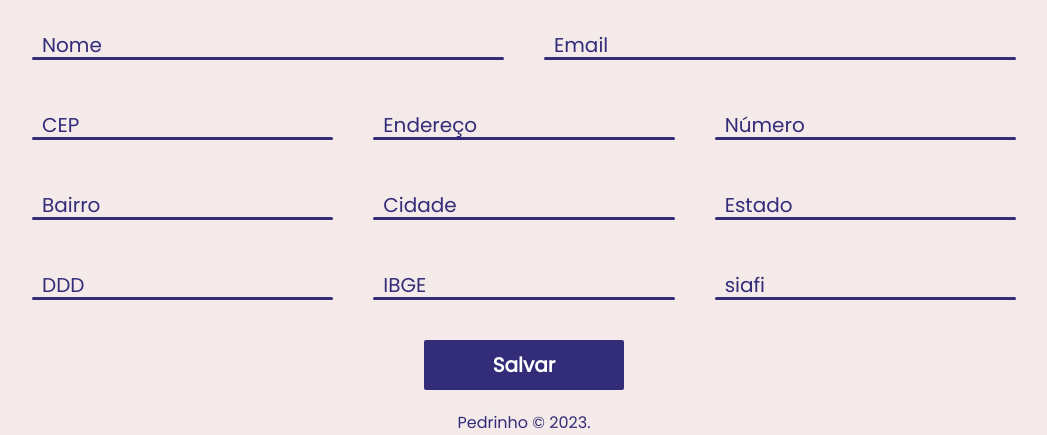
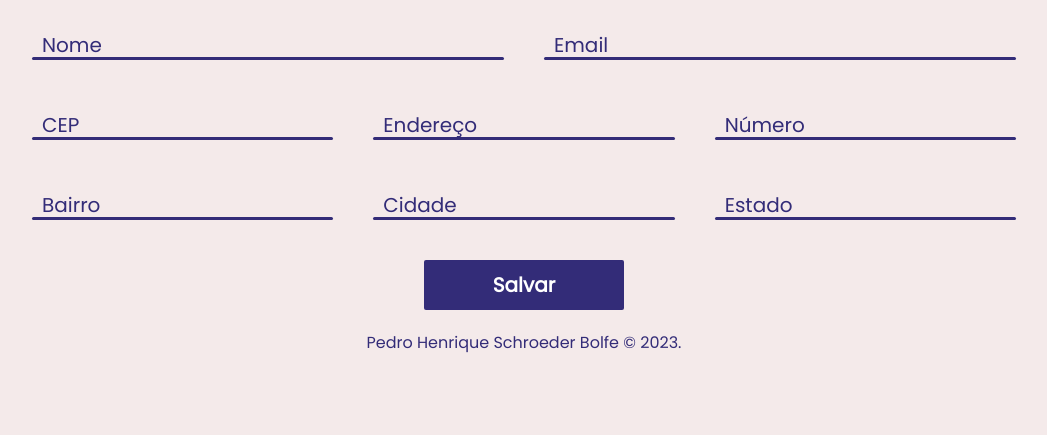
Before and after one commit to pedrobolfe/API-REST-Prog-Web, a plain HTML site: page index.html in a window 1280 px wide. Shown: the part 439-874 px from the top of the page, without its empty margins (116-1163 px from the left). After the commit the page ends 800 px from the top, so only its background shows below. Drawn offline with Linux system fonts and the light colour scheme.

Commit message:
Update index.html

```diff
--- a/index.html
+++ b/index.html
@@ -6,11 +6,11 @@
     <meta name="viewport" content="width=device-width, initial-scale=1.0">
     <title>Cadastro Alunos</title>
     <link rel="stylesheet" href="style.css">
-    <script src="consulta.js" type="module" defer></script>
+    <script src="consulta_viacep.js" type="module" defer></script>
 </head>
 <body>
     <header>
-        <img src="https://upload.wikimedia.org/wikipedia/commons/thumb/6/6c/Star_Wars_Logo.svg/1024px-Star_Wars_Logo.svg.png" alt="">
+        <img src="https://upload.wikimedia.org/wikipedia/commons/thumb/2/25/Instituto_Federal_do_Paran%C3%A1_-_Marca_Vertical_2015.svg/1200px-Instituto_Federal_do_Paran%C3%A1_-_Marca_Vertical_2015.svg.png" alt="">
 
     </header>
     <main class="container">
@@ -55,26 +55,12 @@
             </div>
         </div>
         <div class="row">
-            <div class="inputbox">
-                <input type="text" id="ddd" required>
-                <label for="ddd">DDD</label>
-            </div>
-            <div class="inputbox">
-                <input type="text" id="ibge" required>
-                <label for="ibge">IBGE</label>
-            </div>
-            <div class="inputbox">
-                <input type="text" id="siafi" required>
-                <label for="siafi">siafi</label>
-            </div>
-        </div>
-
-        <div class="row">
             <button>Salvar</button>
         </div>
     </main>
     <footer>
-        Pedrinho &#169 2023.
+        Pedro Henrique Schroeder Bolfe &#169 2023.
     </footer>
+    <script src="consulta_viacep.js"></script>
 </body>
 </html>
```
